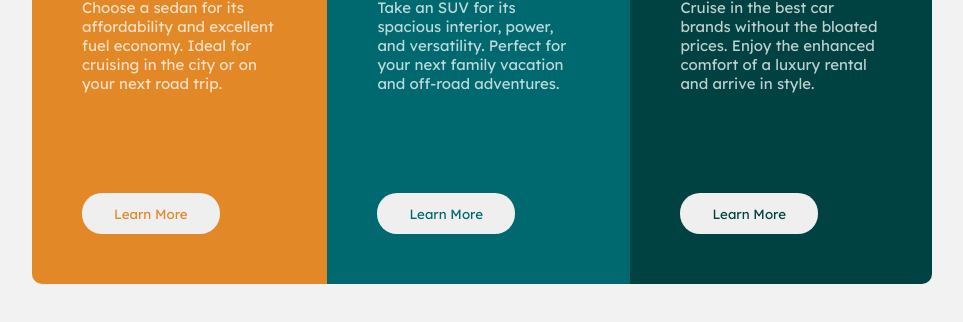
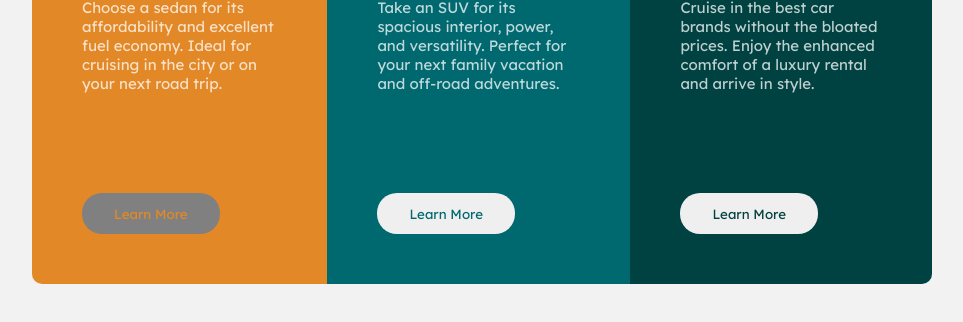
Before and after one commit to shelly004/3-column-Preview, a plain HTML site: page index.html in a window 1280 px wide. In both pictures the pointer is over the button 308 px from the left and 593 px from the top of the page. Shown: the part 380-702 px from the top of the page, without its empty margins (158-1121 px from the left). Drawn offline with Linux system fonts and the light colour scheme.

Commit message:
button code changes

```diff
--- a/style.css
+++ b/style.css
@@ -44,7 +44,11 @@ body{
     border-radius: 20px;
     border: none;
     padding:0.8rem 2rem;
-    font-family:"Lexend Deca", serif;;
+    font-family:"Lexend Deca", serif;
+    cursor: pointer;
+}
+.card button:hover{
+    background-color: grey;
 }
 .card1 button{
     color:hsl(31, 77%, 52%);
```
